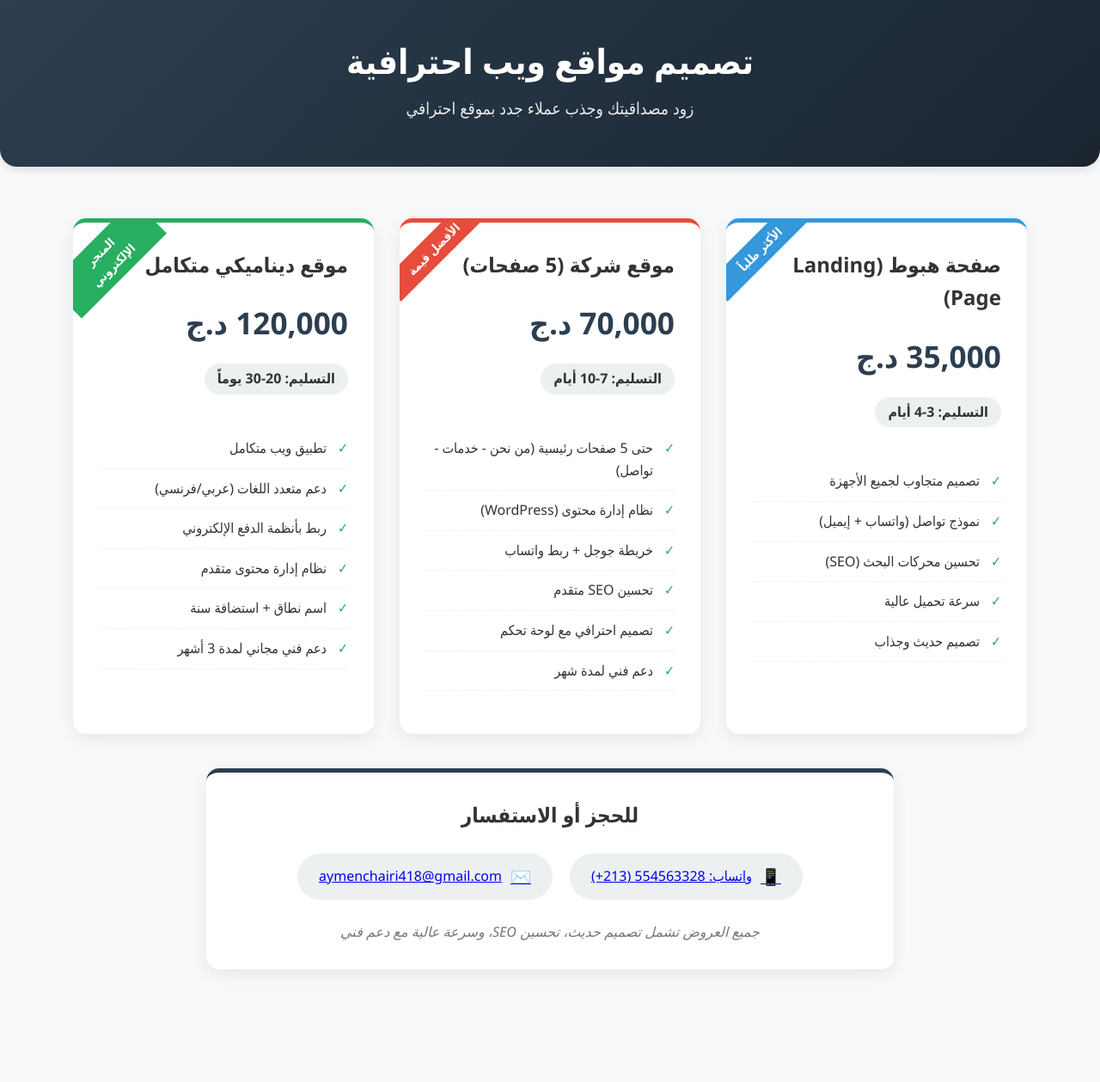
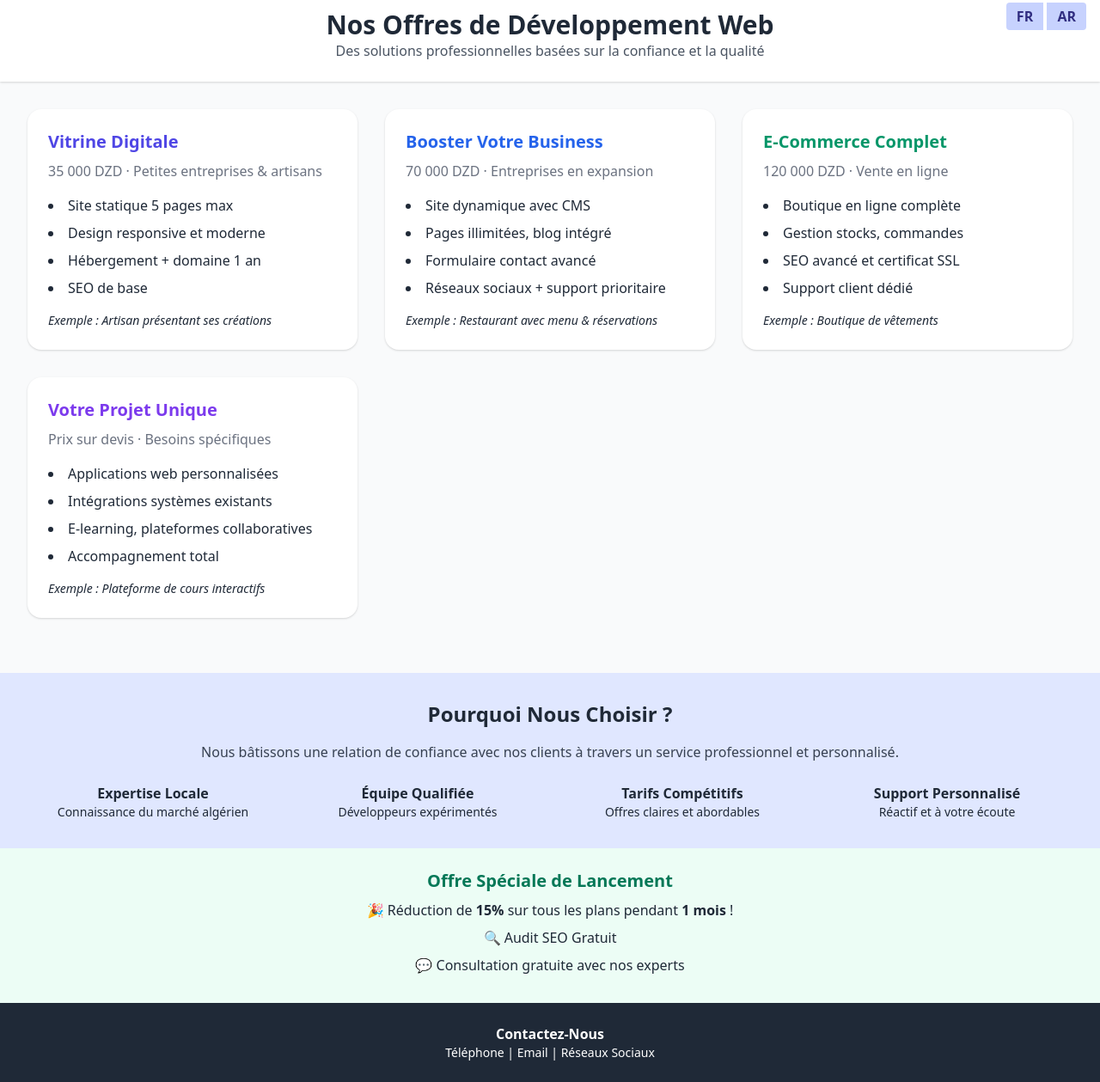
Before and after one commit to Aym-Aymen777/myService, a plain HTML site: page index.html in a window 1280 px wide. Shown: the part 13-1272 px from the top of the page at 86% size. Before the commit the page ends 1191 px from the top, so only its background shows below. Drawn offline with nearby package versions, Linux system fonts and the light colour scheme.

Commit message:
Update index.html

```diff
--- a/index.html
+++ b/index.html
@@ -1,247 +1,113 @@
 <!DOCTYPE html>
-<html lang="ar" dir="rtl">
+<html lang="fr">
 <head>
   <meta charset="UTF-8">
   <meta name="viewport" content="width=device-width, initial-scale=1.0">
-    <title>عروض تصميم مواقع ويب احترافية - الجزائر</title>
-    <style>
-        :root {
-            --primary: #2c3e50;
-            --secondary: #3498db;
-            --accent: #e74c3c;
-            --light: #ecf0f1;
+  <title>Offres Développement Web</title>
+  <link href="https://cdn.jsdelivr.net/npm/tailwindcss@2.2.19/dist/tailwind.min.css" rel="stylesheet">
+  <script>
+    function switchLang(lang) {
+      window.location.href = lang === 'ar' ? '/ar.html' : '/fr.html';
     }
-        * {
-            margin: 0;
-            padding: 0;
-            box-sizing: border-box;
-            font-family: 'Segoe UI', Tahoma, Geneva, Verdana, sans-serif;
-        }
-        body {
-            background-color: #f8f9fa;
-            color: #333;
-            line-height: 1.6;
-        }
-        .container {
-            max-width: 1200px;
-            margin: 0 auto;
-            padding: 20px;
-        }
-        header {
-            background: linear-gradient(135deg, var(--primary), #1a2530);
-            color: white;
-            text-align: center;
-            padding: 2rem 0;
-            border-radius: 0 0 20px 20px;
-            box-shadow: 0 4px 12px rgba(0,0,0,0.1);
-        }
-        h1 {
-            font-size: 2.5rem;
-            margin-bottom: 0.5rem;
-        }
-        .subtitle {
-            font-size: 1.2rem;
-            opacity: 0.9;
-        }
-        .offers {
-            display: flex;
-            flex-wrap: wrap;
-            justify-content: center;
-            gap: 30px;
-            margin: 40px 0;
-        }
-        .offer-card {
-            background: white;
-            border-radius: 15px;
-            box-shadow: 0 6px 20px rgba(0,0,0,0.08);
-            padding: 30px;
-            width: 100%;
-            max-width: 350px;
-            transition: transform 0.3s, box-shadow 0.3s;
-            border-top: 5px solid var(--secondary);
-            position: relative;
-            overflow: hidden;
-        }
-        .offer-card:hover {
-            transform: translateY(-10px);
-            box-shadow: 0 12px 25px rgba(0,0,0,0.15);
-        }
-        .offer-card:nth-child(2) {
-            border-top-color: var(--accent);
-        }
-        .offer-card:nth-child(3) {
-            border-top-color: #27ae60;
-        }
-        .offer-badge {
-            position: absolute;
-            top: 15px;
-            left: -30px;
-            background: var(--secondary);
-            color: white;
-            padding: 5px 30px;
-            transform: rotate(-45deg);
-            font-weight: bold;
-            font-size: 14px;
-            width: 140px;
-            text-align: center;
-        }
-        .offer-card:nth-child(2) .offer-badge {
-            background: var(--accent);
-        }
-        .offer-card:nth-child(3) .offer-badge {
-            background: #27ae60;
-        }
-        .price {
-            font-size: 2.2rem;
-            color: var(--primary);
-            margin: 20px 0;
-            font-weight: 700;
-        }
-        .duration {
-            background: var(--light);
-            display: inline-block;
-            padding: 5px 15px;
-            border-radius: 20px;
-            margin-bottom: 20px;
-            font-weight: 600;
-        }
-        .features {
-            list-style-type: none;
-            margin: 20px 0;
-        }
-        .features li {
-            padding: 10px 0;
-            border-bottom: 1px dashed #eee;
-            position: relative;
-            padding-right: 25px;
-        }
-        .features li:before {
-            content: "✓";
-            color: #27ae60;
-            font-weight: bold;
-            position: absolute;
-            right: 0;
-        }
-        .contact {
-            background: white;
-            border-radius: 15px;
-            padding: 30px;
-            text-align: center;
-            margin: 30px auto;
-            max-width: 800px;
-            box-shadow: 0 6px 20px rgba(0,0,0,0.08);
-            border-top: 5px solid var(--primary);
-        }
-        .contact-methods {
-            display: flex;
-            justify-content: center;
-            flex-wrap: wrap;
-            gap: 20px;
-            margin-top: 25px;
-        }
-        .contact-item {
-            display: flex;
-            align-items: center;
-            background: var(--light);
-            padding: 12px 25px;
-            border-radius: 50px;
-            transition: all 0.3s;
-        }
-        .contact-item:hover {
-            background: var(--secondary);
-            color: white;
-            transform: translateY(-3px);
-        }
-        .icon {
-            margin-left: 10px;
-            font-size: 1.2rem;
-        }
-        @media (max-width: 768px) {
-            .offers {
-                flex-direction: column;
-                align-items: center;
-            }
-            .contact-methods {
-                flex-direction: column;
-                align-items: center;
-            }
-        }
-    </style>
+  </script>
 </head>
-<body>
-    <header>
-        <div class="container">
-            <h1>تصميم مواقع ويب احترافية</h1>
-            <p class="subtitle">زود مصداقيتك وجذب عملاء جدد بموقع احترافي</p>
+<body class="bg-gray-50 text-gray-800">
+  <header class="bg-white shadow p-6 text-center relative">
+    <div class="absolute top-4 right-4">
+      <button onclick="switchLang('fr')" class="bg-indigo-200 hover:bg-indigo-300 text-indigo-900 font-semibold px-3 py-1 rounded-l">FR</button>
+      <button onclick="switchLang('ar')" class="bg-indigo-200 hover:bg-indigo-300 text-indigo-900 font-semibold px-3 py-1 rounded-r">AR</button>
     </div>
+    <h1 class="text-3xl font-bold">Nos Offres de Développement Web</h1>
+    <p class="text-gray-600">Des solutions professionnelles basées sur la confiance et la qualité</p>
   </header>
 
-    <div class="container">
-        <div class="offers">
-            <!-- العرض 1 -->
-            <div class="offer-card">
-                <div class="offer-badge">الأكثر طلباً</div>
-                <h2>صفحة هبوط (Landing Page)</h2>
-                <div class="price">35,000 د.ج</div>
-                <div class="duration">التسليم: 3-4 أيام</div>
-                <ul class="features">
-                    <li>تصميم متجاوب لجميع الأجهزة</li>
-                    <li>نموذج تواصل (واتساب + إيميل)</li>
-                    <li>تحسين محركات البحث (SEO)</li>
-                    <li>سرعة تحميل عالية</li>
-                    <li>تصميم حديث وجذاب</li>
+  <main class="p-8 grid gap-8 lg:grid-cols-2 xl:grid-cols-3">
+    <!-- Plan Essentiel -->
+    <section class="bg-white rounded-2xl shadow p-6">
+      <h2 class="text-xl font-semibold text-indigo-600 mb-2">Vitrine Digitale</h2>
+      <p class="text-gray-500">35 000 DZD · Petites entreprises & artisans</p>
+      <ul class="mt-4 space-y-2 list-disc list-inside">
+        <li>Site statique 5 pages max</li>
+        <li>Design responsive et moderne</li>
+        <li>Hébergement + domaine 1 an</li>
+        <li>SEO de base</li>
       </ul>
+      <p class="mt-4 italic text-sm">Exemple : Artisan présentant ses créations</p>
+    </section>
+
+    <!-- Plan Croissance -->
+    <section class="bg-white rounded-2xl shadow p-6">
+      <h2 class="text-xl font-semibold text-blue-600 mb-2">Booster Votre Business</h2>
+      <p class="text-gray-500">70 000 DZD · Entreprises en expansion</p>
+      <ul class="mt-4 space-y-2 list-disc list-inside">
+        <li>Site dynamique avec CMS</li>
+        <li>Pages illimitées, blog intégré</li>
+        <li>Formulaire contact avancé</li>
+        <li>Réseaux sociaux + support prioritaire</li>
+      </ul>
+      <p class="mt-4 italic text-sm">Exemple : Restaurant avec menu & réservations</p>
+    </section>
+
+    <!-- Plan Performance -->
+    <section class="bg-white rounded-2xl shadow p-6">
+      <h2 class="text-xl font-semibold text-green-600 mb-2">E-Commerce Complet</h2>
+      <p class="text-gray-500">120 000 DZD · Vente en ligne</p>
+      <ul class="mt-4 space-y-2 list-disc list-inside">
+        <li>Boutique en ligne complète</li>
+        <li>Gestion stocks, commandes</li>
+        <li>SEO avancé et certificat SSL</li>
+        <li>Support client dédié</li>
+      </ul>
+      <p class="mt-4 italic text-sm">Exemple : Boutique de vêtements</p>
+    </section>
+
+    <!-- Plan Sur Mesure -->
+    <section class="bg-white rounded-2xl shadow p-6">
+      <h2 class="text-xl font-semibold text-purple-600 mb-2">Votre Projet Unique</h2>
+      <p class="text-gray-500">Prix sur devis · Besoins spécifiques</p>
+      <ul class="mt-4 space-y-2 list-disc list-inside">
+        <li>Applications web personnalisées</li>
+        <li>Intégrations systèmes existants</li>
+        <li>E-learning, plateformes collaboratives</li>
+        <li>Accompagnement total</li>
+      </ul>
+      <p class="mt-4 italic text-sm">Exemple : Plateforme de cours interactifs</p>
+    </section>
+  </main>
+
+  <section class="bg-indigo-100 p-8 text-center mt-8">
+    <h3 class="text-2xl font-bold mb-4">Pourquoi Nous Choisir ?</h3>
+    <p class="mb-6 text-gray-700">Nous bâtissons une relation de confiance avec nos clients à travers un service professionnel et personnalisé.</p>
+    <div class="grid gap-4 md:grid-cols-2 lg:grid-cols-4">
+      <div>
+        <h4 class="font-semibold">Expertise Locale</h4>
+        <p class="text-sm">Connaissance du marché algérien</p>
       </div>
-
-            <!-- العرض 2 -->
-            <div class="offer-card">
-                <div class="offer-badge">الأفضل قيمة</div>
-                <h2>موقع شركة (5 صفحات)</h2>
-                <div class="price">70,000 د.ج</div>
-                <div class="duration">التسليم: 7-10 أيام</div>
-                <ul class="features">
-                    <li>حتى 5 صفحات رئيسية (من نحن - خدمات - تواصل)</li>
-                    <li>نظام إدارة محتوى (WordPress)</li>
-                    <li>خريطة جوجل + ربط واتساب</li>
-                    <li>تحسين SEO متقدم</li>
-                    <li>تصميم احترافي مع لوحة تحكم</li>
-                    <li>دعم فني لمدة شهر</li>
-                </ul>
+      <div>
+        <h4 class="font-semibold">Équipe Qualifiée</h4>
+        <p class="text-sm">Développeurs expérimentés</p>
       </div>
-
-            <!-- العرض 3 -->
-            <div class="offer-card">
-                <div class="offer-badge">المتجر الإلكتروني</div>
-                <h2>موقع ديناميكي متكامل</h2>
-                <div class="price">120,000 د.ج</div>
-                <div class="duration">التسليم: 20-30 يوماً</div>
-                <ul class="features">
-                    <li>تطبيق ويب متكامل</li>
-                    <li>دعم متعدد اللغات (عربي/فرنسي)</li>
-                    <li>ربط بأنظمة الدفع الإلكتروني</li>
-                    <li>نظام إدارة محتوى متقدم</li>
-                    <li>اسم نطاق + استضافة سنة</li>
-                    <li>دعم فني مجاني لمدة 3 أشهر</li>
-                </ul>
+      <div>
+        <h4 class="font-semibold">Tarifs Compétitifs</h4>
+        <p class="text-sm">Offres claires et abordables</p>
+      </div>
+      <div>
+        <h4 class="font-semibold">Support Personnalisé</h4>
+        <p class="text-sm">Réactif et à votre écoute</p>
       </div>
     </div>
+  </section>
 
-        <div class="contact">
-            <h2>للحجز أو الاستفسار</h2>
-            <div class="contact-methods">
-                <a href="https://wa.me/213554563328" class="contact-item">
-                    <span class="icon">📱</span>
-                    <span>واتساب: 554563328 (213+)</span>
-                </a>
-                <a href="mailto:aymenchairi418@gmail.com" class="contact-item">
-                    <span class="icon">✉️</span>
-                    <span>aymenchairi418@gmail.com</span>
-                </a>
-            </div>
-            <p style="margin-top: 25px; font-style: italic; color: #777;">
-                جميع العروض تشمل تصميم حديث، تحسين SEO، وسرعة عالية مع دعم فني
-            </p>
-        </div>
-    </div>
+  <section class="bg-green-50 p-6 text-center">
+    <h3 class="text-xl font-bold text-green-700 mb-2">Offre Spéciale de Lancement</h3>
+    <p class="mb-2">🎉 Réduction de <strong>15%</strong> sur tous les plans pendant <strong>1 mois</strong> !</p>
+    <p class="mb-2">🔍 Audit SEO Gratuit</p>
+    <p class="mb-2">💬 Consultation gratuite avec nos experts</p>
+  </section>
+
+  <footer class="bg-gray-800 text-white p-6 text-center">
+    <h4 class="font-semibold">Contactez-Nous</h4>
+    <p class="text-sm">Téléphone | Email | Réseaux Sociaux</p>
+  </footer>
 </body>
 </html>
```
Lines whose indentation alone changed are shown as unchanged.
